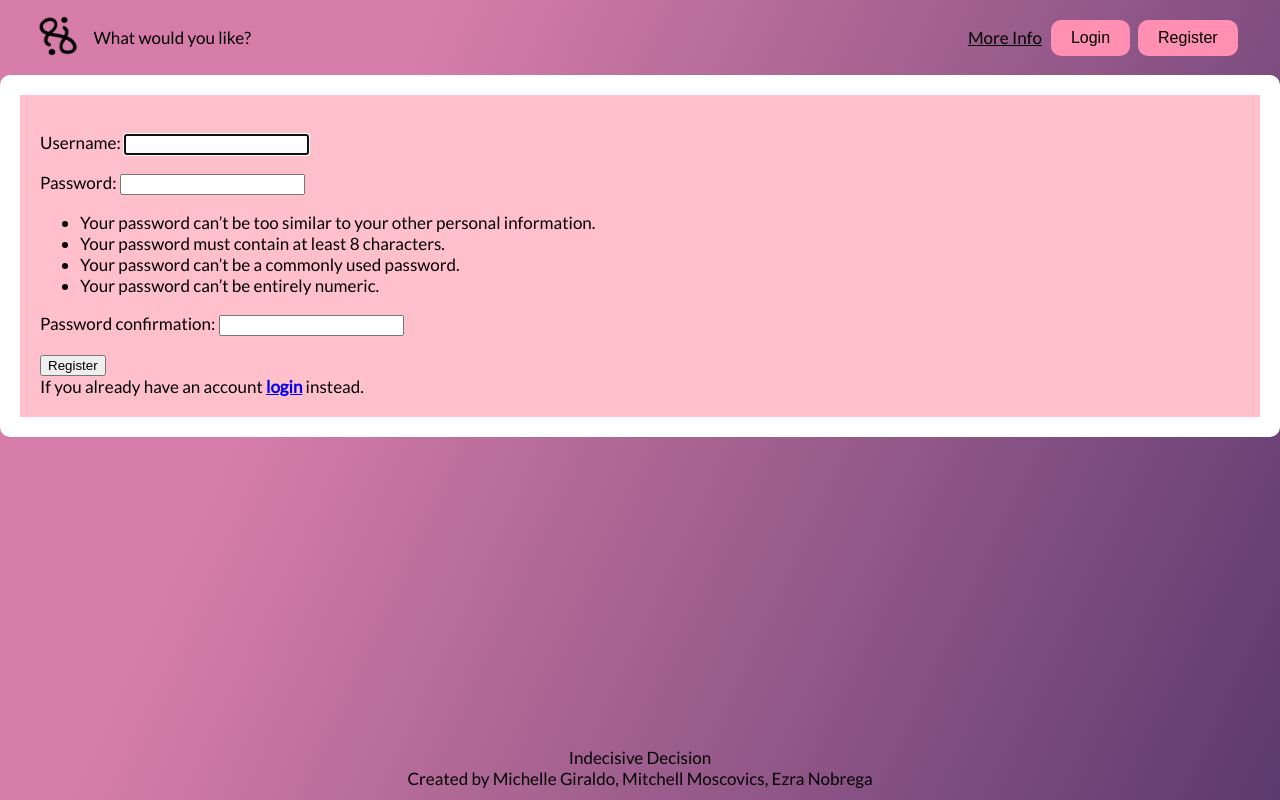
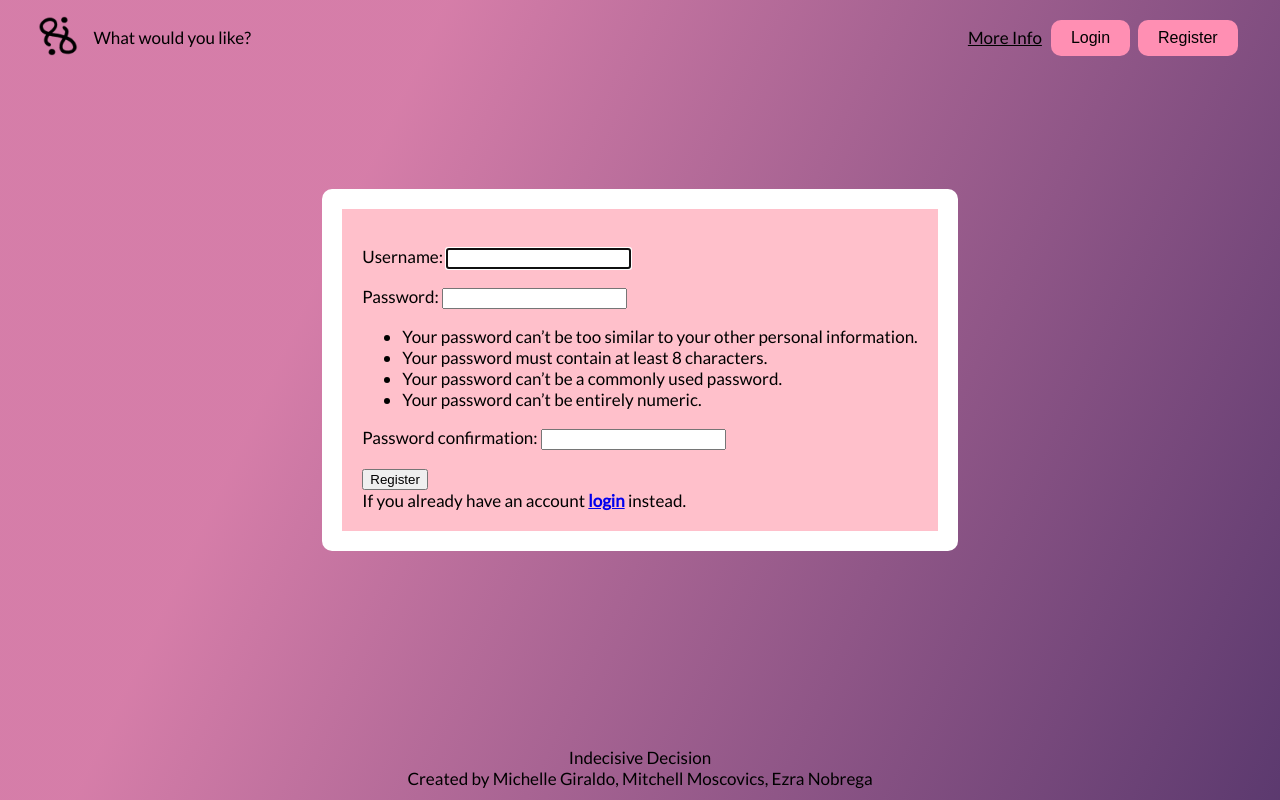
Before and after one commit to michellegsld/indecisive_decision, a Django app: page /register/ in a window 1280 px wide. Run offline with Django 3.2, Linux system fonts and the light colour scheme; some libraries are stand-ins or nearby versions.

Commit message:
[Update] Fixed CSS for new layout

```diff
--- a/static/css/profile.css
+++ b/static/css/profile.css
@@ -44,7 +44,7 @@
 }
 
 footer {
-	position: relative;
+	position: absolute;
 	bottom: 0px;
 	display: flex;
 	justify-content: center;
--- a/static/css/register.css
+++ b/static/css/register.css
@@ -1,9 +1,12 @@
-.container {
-    display: flex;
-    flex-direction: column;
-    align-items: center;
+.containers {
+    flex: 3;
+}
+
+.first_container {
+	flex: 3;
+	display: flex;
 	justify-content: center;
-	background-color: #0d5b822e;
+	align-items: center;
 }
 
 .container_register {
```
Also changed, not shown: static/css/login.css (+11 -0 lines).
